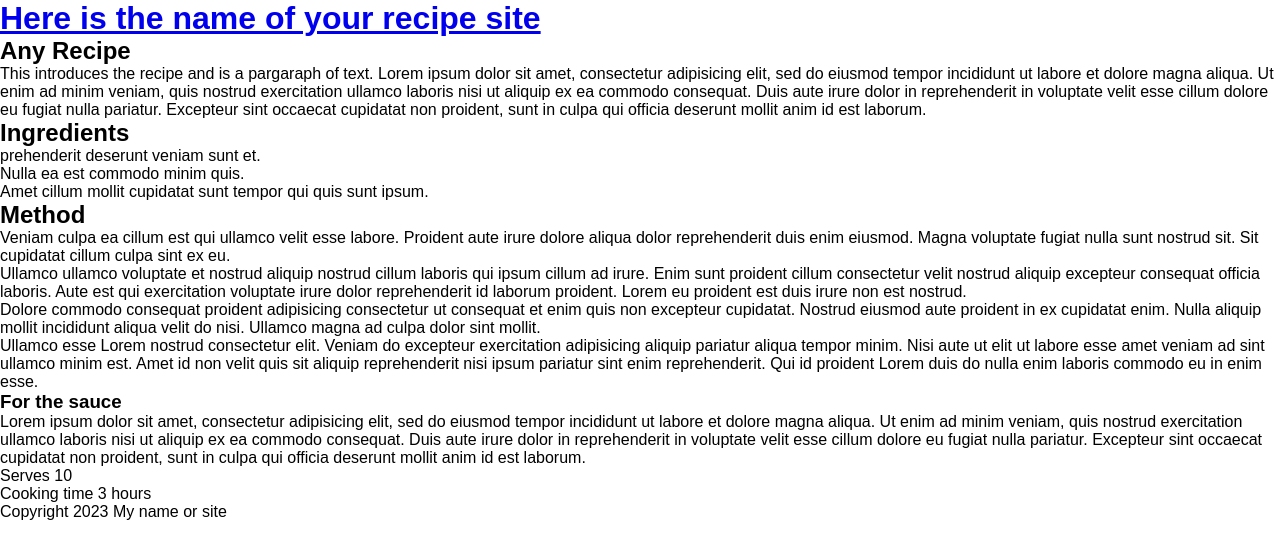
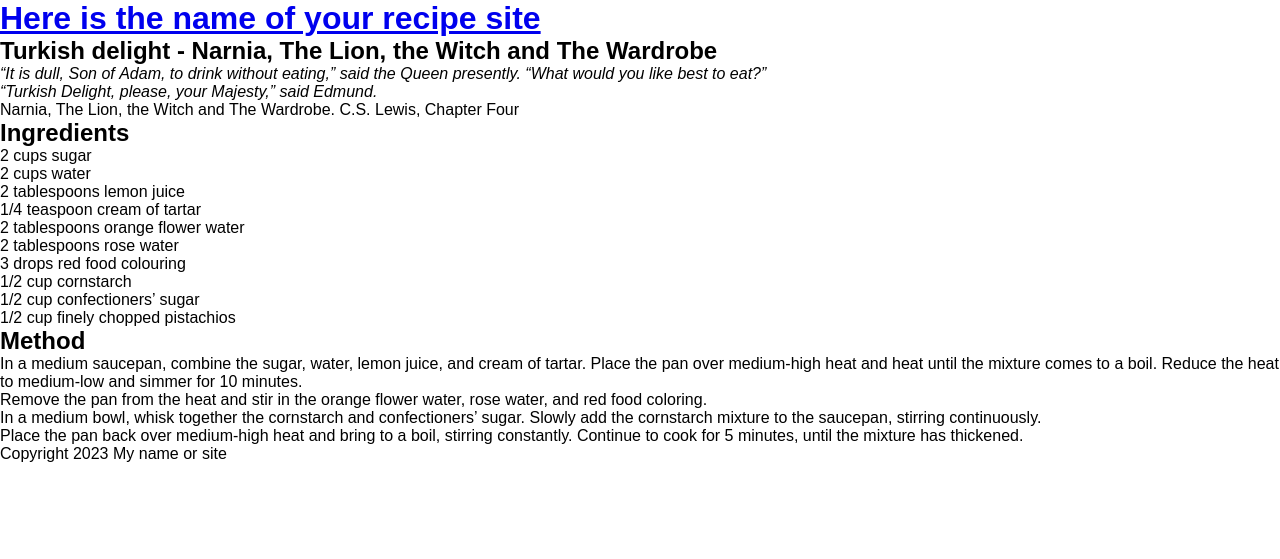
Before and after one commit to izzymlawton/fantasy-recipes, a Jekyll site: the page built from _recipes/recipe2.md, in a window 1280 px wide. Shown: the top 559 px of the page. Built offline with Jekyll 4.4.1, drawn with Linux system fonts in a browser that asks for light colours.

Commit message:
Update Recipe “recipe2”

```diff
--- a/_recipes/recipe2.md
+++ b/_recipes/recipe2.md
@@ -1,32 +1,31 @@
 ---
+title: "Turkish delight - Narnia, The Lion, the Witch and The Wardrobe "
+date: 2019-10-19
+order: 1
 layout: recipe
-title: Any Recipe
-date: 2019-10-19
 published: true
-order: 1
 ---
-This introduces the recipe and is a pargaraph of text. Lorem ipsum dolor sit amet, consectetur adipisicing elit, sed do eiusmod tempor incididunt ut labore et dolore magna aliqua. Ut enim ad minim veniam, quis nostrud exercitation ullamco laboris nisi ut aliquip ex ea commodo consequat. Duis aute irure dolor in reprehenderit in voluptate velit esse cillum dolore eu fugiat nulla pariatur. Excepteur sint occaecat cupidatat non proident, sunt in culpa qui officia deserunt mollit anim id est laborum.
+*“It is dull, Son of Adam, to drink without eating,” said the Queen presently. “What would you like best to eat?”*\
+*“Turkish Delight, please, your Majesty,” said Edmund.*
+
+  Narnia, The Lion, the Witch and The Wardrobe.  C.S. Lewis, Chapter Four
 
 ## Ingredients
 
-- prehenderit deserunt veniam sunt et.
-- Nulla ea est commodo minim quis.
-- Amet cillum mollit cupidatat sunt tempor qui quis sunt ipsum.
+* 2 cups sugar
+* 2 cups water
+* 2 tablespoons lemon juice
+* 1/4 teaspoon cream of tartar
+* 2 tablespoons orange flower water
+* 2 tablespoons rose water
+* 3 drops red food colouring
+* 1/2 cup cornstarch
+* 1/2 cup confectioners’ sugar
+* 1/2 cup finely chopped pistachios
 
 ## Method
 
-Veniam culpa ea cillum est qui ullamco velit esse labore. Proident aute irure dolore aliqua dolor reprehenderit duis enim eiusmod. Magna voluptate fugiat nulla sunt nostrud sit. Sit cupidatat cillum culpa sint ex eu.
-
-Ullamco ullamco voluptate et nostrud aliquip nostrud cillum laboris qui ipsum cillum ad irure. Enim sunt proident cillum consectetur velit nostrud aliquip excepteur consequat officia laboris. Aute est qui exercitation voluptate irure dolor reprehenderit id laborum proident. Lorem eu proident est duis irure non est nostrud.
-
-Dolore commodo consequat proident adipisicing consectetur ut consequat et enim quis non excepteur cupidatat. Nostrud eiusmod aute proident in ex cupidatat enim. Nulla aliquip mollit incididunt aliqua velit do nisi. Ullamco magna ad culpa dolor sint mollit.
-
-Ullamco esse Lorem nostrud consectetur elit. Veniam do excepteur exercitation adipisicing aliquip pariatur aliqua tempor minim. Nisi aute ut elit ut labore esse amet veniam ad sint ullamco minim est. Amet id non velit quis sit aliquip reprehenderit nisi ipsum pariatur sint enim reprehenderit. Qui id proident Lorem duis do nulla enim laboris commodo eu in enim esse.
-
-### For the sauce
-
-Lorem ipsum dolor sit amet, consectetur adipisicing elit, sed do eiusmod tempor incididunt ut labore et dolore magna aliqua. Ut enim ad minim veniam, quis nostrud exercitation ullamco laboris nisi ut aliquip ex ea commodo consequat. Duis aute irure dolor in reprehenderit in voluptate velit esse cillum dolore eu fugiat nulla pariatur. Excepteur sint occaecat cupidatat non proident, sunt in culpa qui officia deserunt mollit anim id est laborum.
-
-
-- Serves 10
-- Cooking time 3 hours
+1. In a medium saucepan, combine the sugar, water, lemon juice, and cream of tartar. Place the pan over medium-high heat and heat until the mixture comes to a boil. Reduce the heat to medium-low and simmer for 10 minutes.
+2. Remove the pan from the heat and stir in the orange flower water, rose water, and red food coloring.
+3. In a medium bowl, whisk together the cornstarch and confectioners’ sugar. Slowly add the cornstarch mixture to the saucepan, stirring continuously.
+4. Place the pan back over medium-high heat and bring to a boil, stirring constantly. Continue to cook for 5 minutes, until the mixture has thickened.
```
